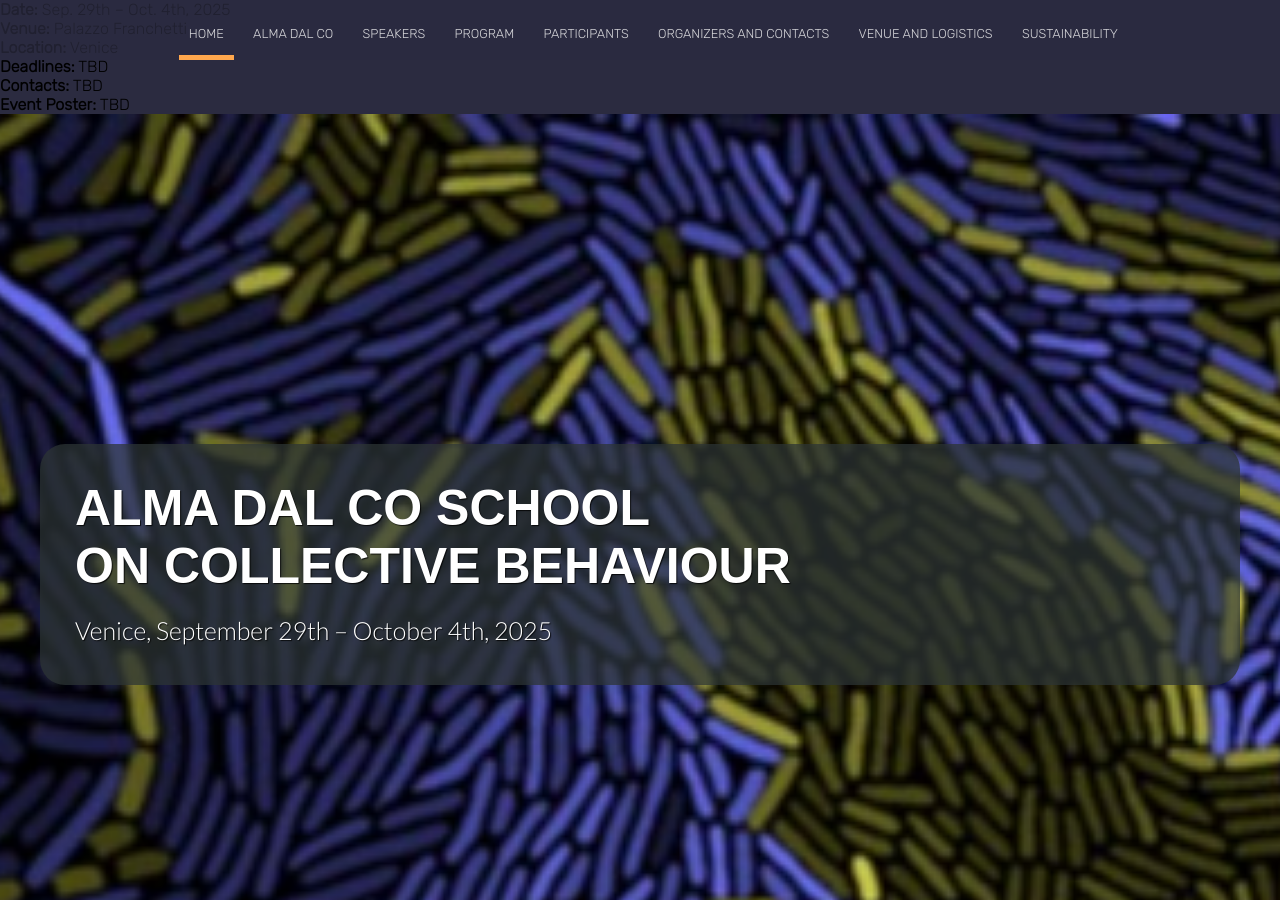
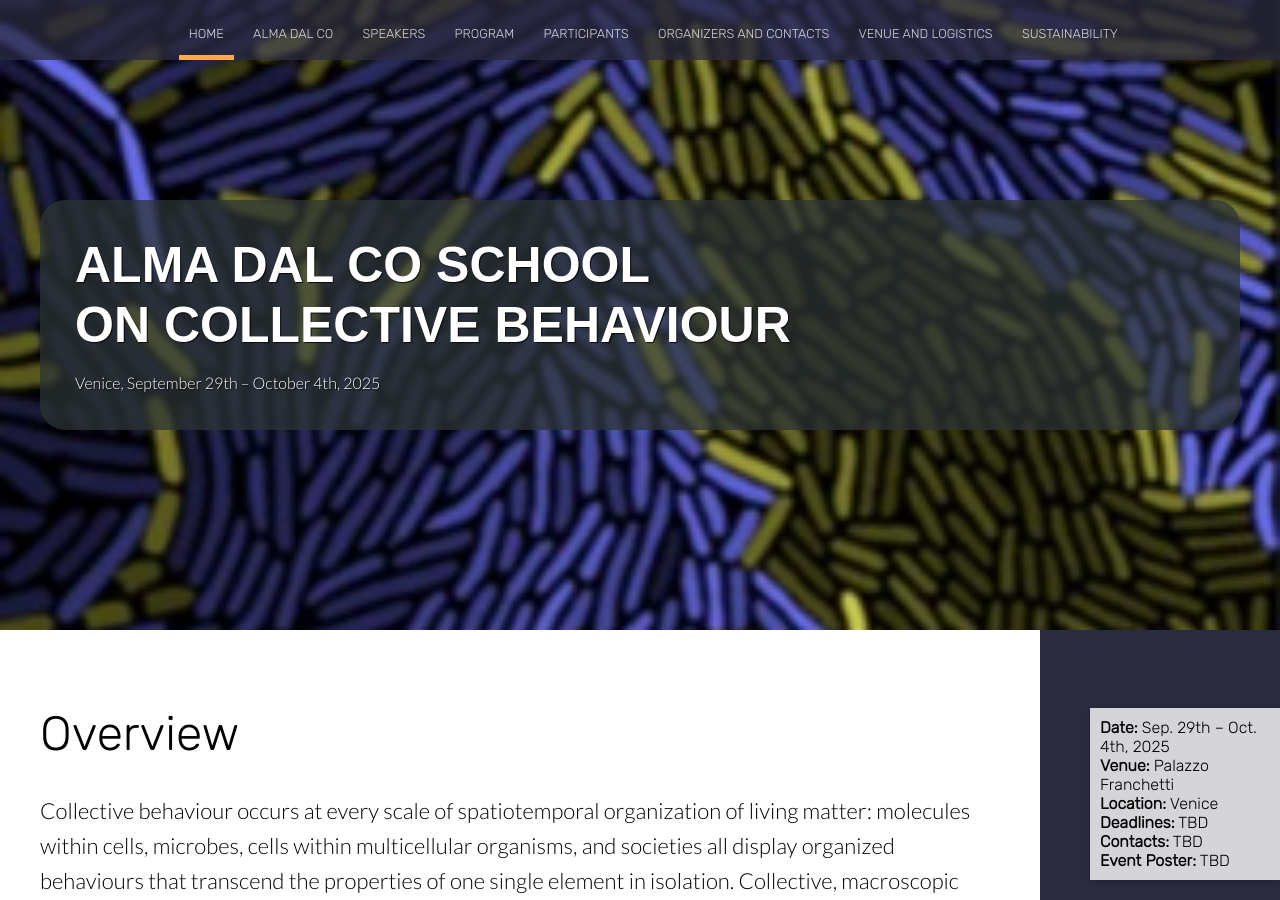
Before and after one commit to almadalcoschool/almadalcoschool.github.io, a Jekyll site: the page built from index.html, in a window 1280 px wide and 900 px high. Built offline with Jekyll 4.4.1, drawn with Linux system fonts in a browser that asks for light colours; nearby versions of some CDN libraries; the list of posts is cut into pages by our own code.

Commit message:
title size on mobile

```diff
--- a/index.html
+++ b/index.html
@@ -4,10 +4,10 @@
 image: /images/home/paper_natEcoEvol2020.jpg
 ---
 
-<!-- <head>
+<head>
     <meta name="viewport" content="width=device-width, initial-scale=1.0">
     <link rel="stylesheet" href="css\style.css">
-</head> -->
+</head>
 
 <!-- <style>
     /* Column layout for older structure (not used in grid) */
--- a/registration.html
+++ b/registration.html
@@ -4,10 +4,10 @@
 image: /images/home/paper_natEcoEvol2020.jpg
 ---
 
-<!-- <head>
+<head>
 	<meta name="viewport" content="width=device-width, initial-scale=1.0">
     <link rel="stylesheet" href="css\style.css">
-</head> -->
+</head>
 
 <section class="hero" style="background-image: url({% include relative-src.html src=page.image %})">
 	<div class="inner-hero text-container">
--- a/sustainability.html
+++ b/sustainability.html
@@ -4,10 +4,10 @@
 image: /images/home/paper_natEcoEvol2020.jpg
 ---
 
-<!-- <head>
+<head>
 	<meta name="viewport" content="width=device-width, initial-scale=1.0">
     <link rel="stylesheet" href="css\style.css">
-</head> -->
+</head>
 
 <section class="hero" style="background-image: url({% include relative-src.html src=page.image %})">
 	<div class="inner-hero text-container">
```
